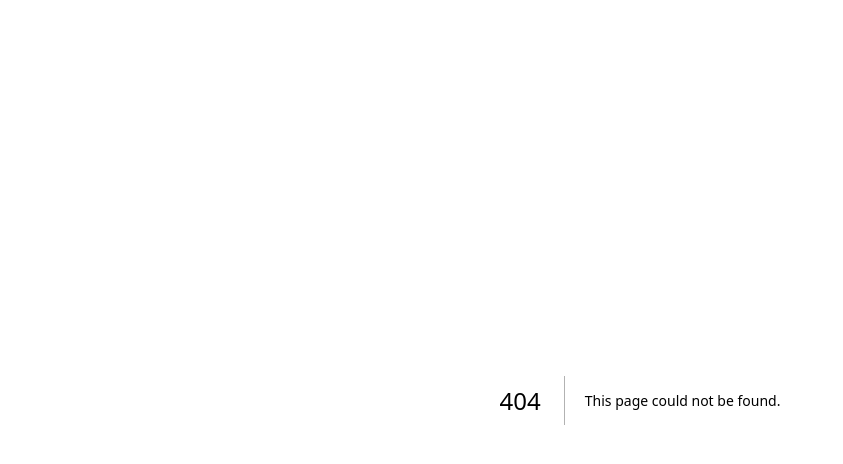
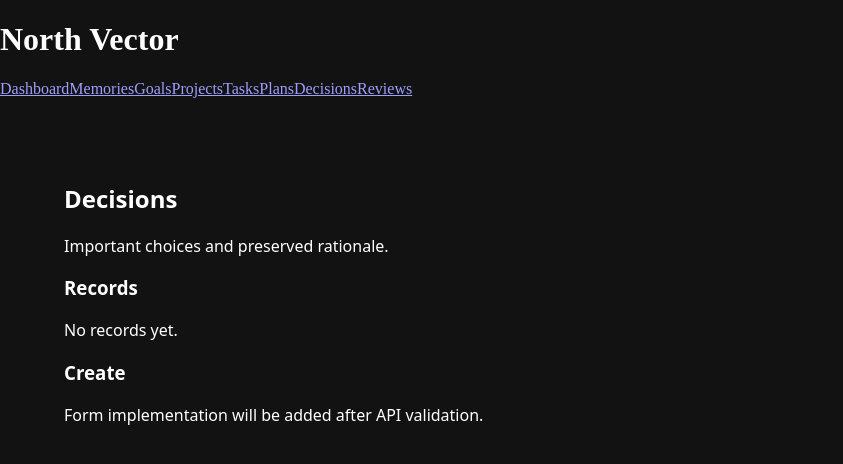
Before and after one commit to nishadbasrur/TheNorthVectorProject, a Next.js app: page /decisions in a window 1280 px wide. Before the commit this address had no page. Shown: the top 464 px of the page, without its empty margins (0-843 px from the left). Built offline with nearby package versions, Linux system fonts and the light colour scheme.

Commit message:
Build decisions screen

```diff
--- /dev/null
+++ b/app/decisions/page.tsx
@@ -0,0 +1,5 @@
+import { ResourcePage } from "@/components/domain/resource-page";
+
+export default function DecisionsPage() {
+  return <ResourcePage title="Decisions" description="Important choices and preserved rationale." />;
+}
```
